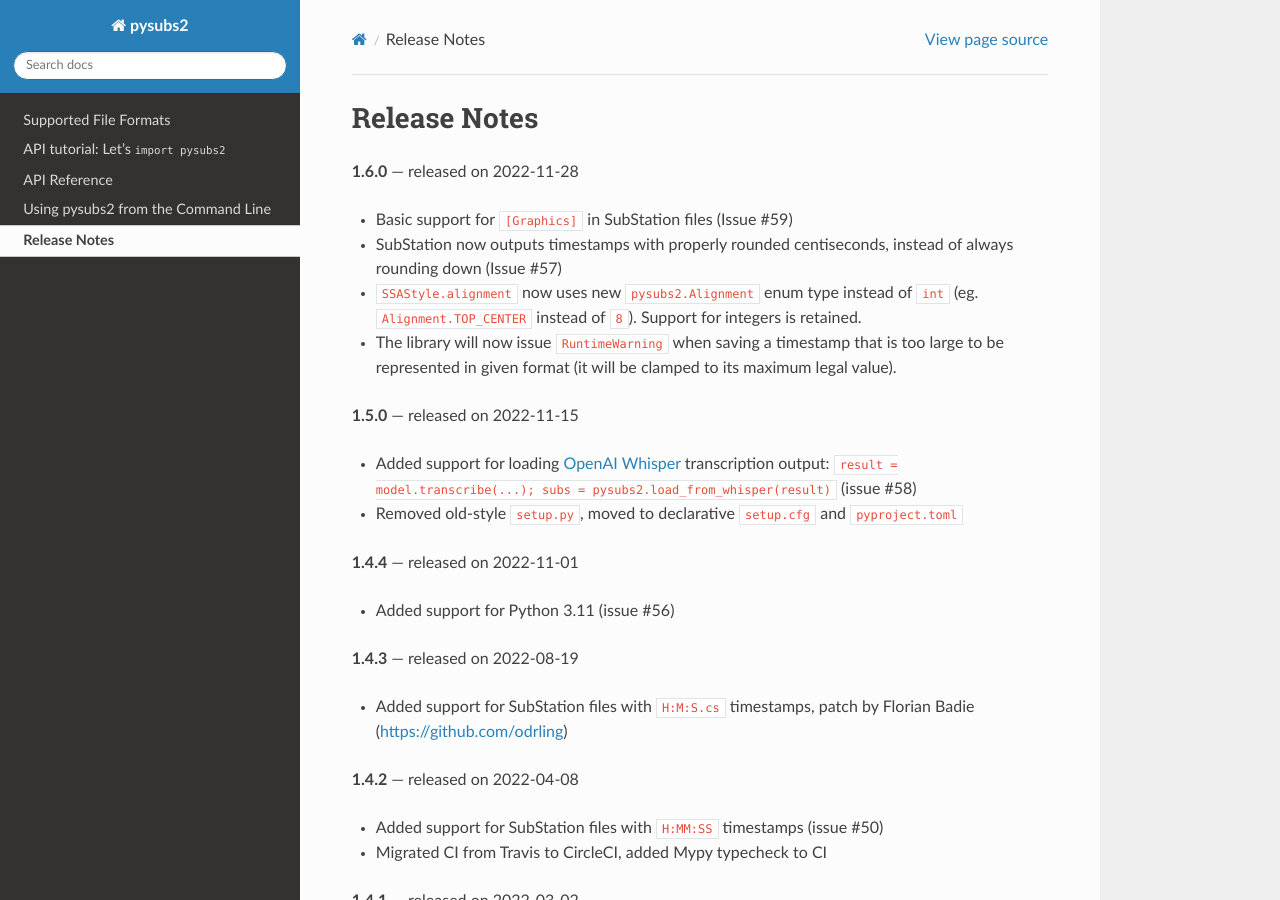
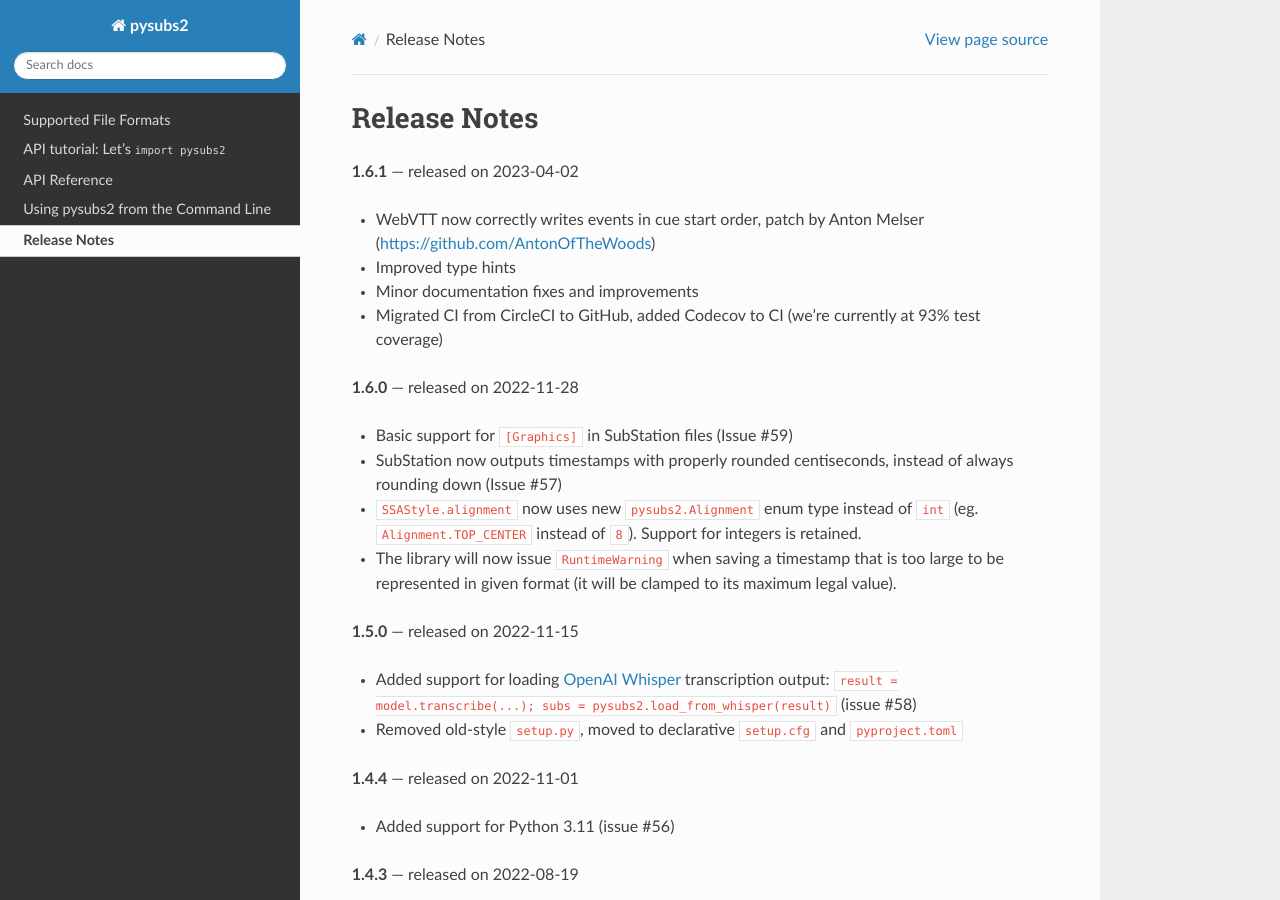
Before and after one commit to tkarabela/pysubs2, a Sphinx documentation site: the page built from docs/release-notes.rst, in a window 1280 px wide and 900 px high. Built offline with Sphinx 7.4.7 and the Read the Docs theme 2.0.0, drawn with Linux system fonts in a browser that asks for light colours; the version number could not be read and is left out; some of the changed text lies outside the part shown.

Commit message:
Version 1.6.1

```diff
--- a/docs/conf.py
+++ b/docs/conf.py
@@ -51,7 +51,7 @@ master_doc = 'index'
 
 # General information about the project.
 project = u'pysubs2'
-copyright = u'2014-2021, Tomas Karabela'
+copyright = u'2014-2023, Tomas Karabela'
 
 # The version info for the project you're documenting, acts as replacement for
 # |version| and |release|, also used in various other places throughout the
--- a/docs/index.rst
+++ b/docs/index.rst
@@ -46,7 +46,7 @@ License
 
 .. code-block:: text
 
-    Copyright (c) 2014-2022 Tomas Karabela
+    Copyright (c) 2014-2023 Tomas Karabela
 
     Permission is hereby granted, free of charge, to any person obtaining a copy
     of this software and associated documentation files (the "Software"), to deal
--- a/docs/release-notes.rst
+++ b/docs/release-notes.rst
@@ -1,5 +1,12 @@
 Release Notes
 =============
+
+**1.6.1** --- released on 2023-04-02
+
+- WebVTT now correctly writes events in cue start order, patch by Anton Melser (https://github.com/AntonOfTheWoods)
+- Improved type hints
+- Minor documentation fixes and improvements
+- Migrated CI from CircleCI to GitHub, added Codecov to CI (we're currently at 93% test coverage)
 
 **1.6.0** --- released on 2022-11-28
 
```
Also changed, not shown: LICENSE.txt, 1 other file.
